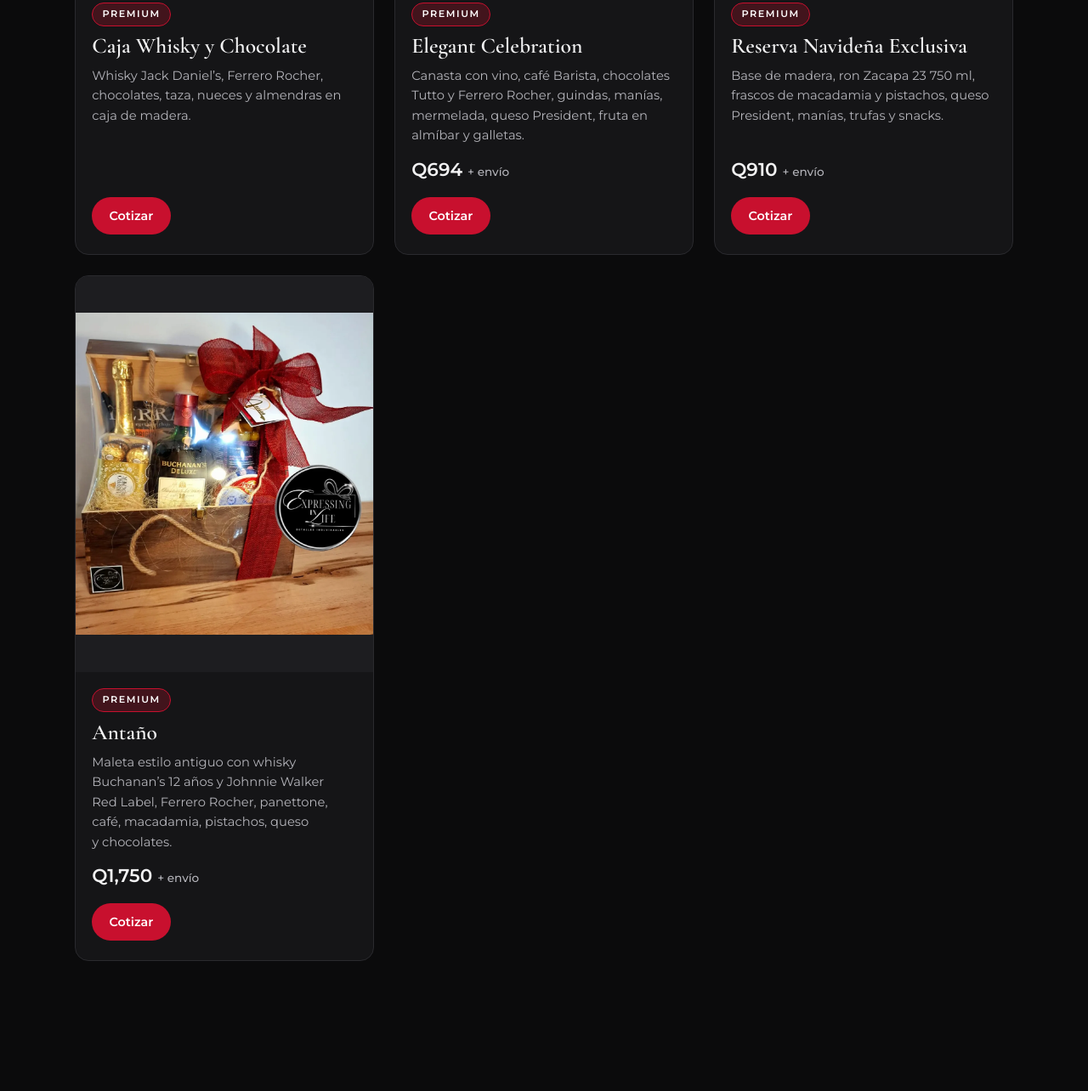
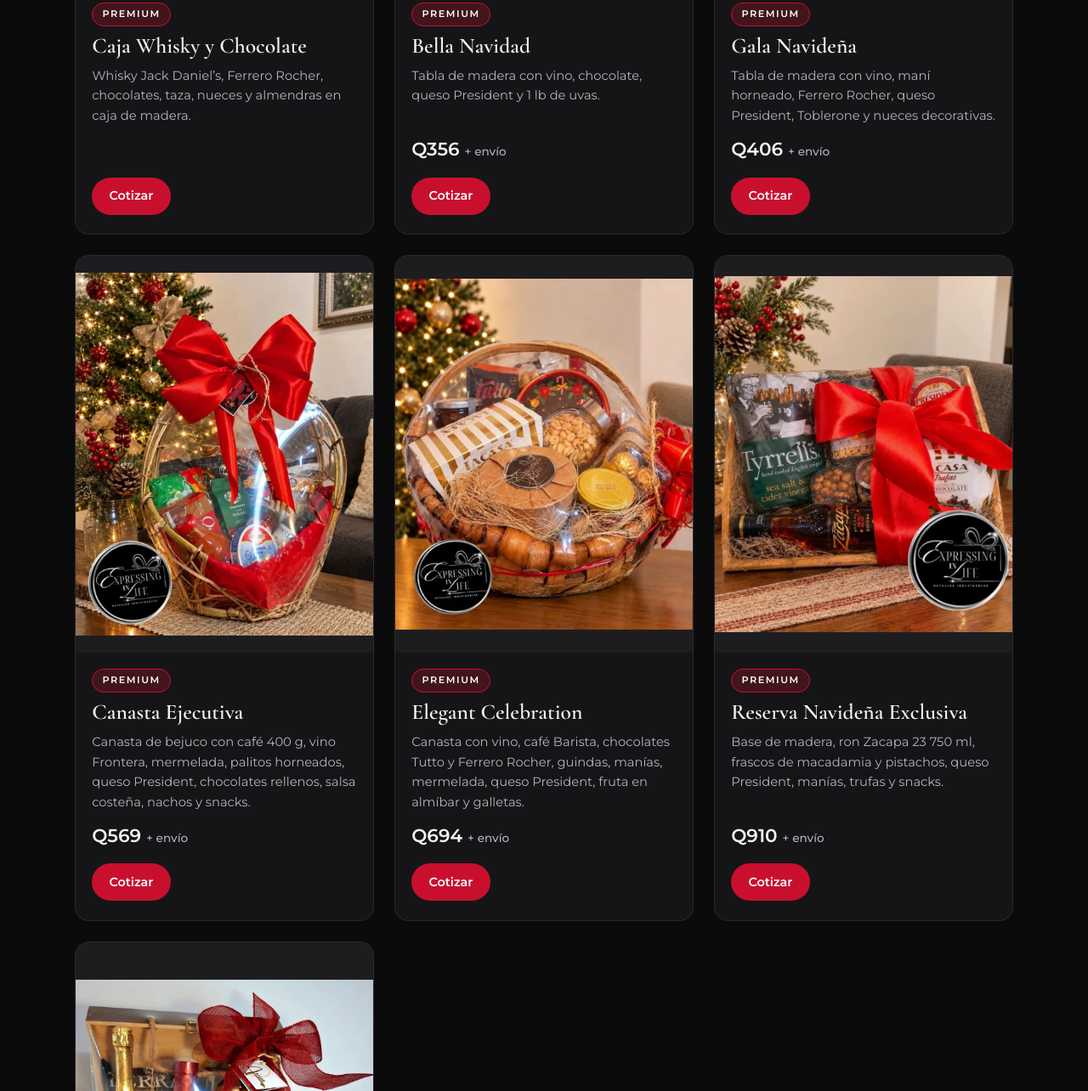
Before and after one commit to Joszhuua/expressing-in-life, a plain HTML site: page index.html in a window 1280 px wide. Shown: the part 9467-10751 px from the top of the page at 85% size. Drawn offline with nearby package versions, Linux system fonts and the light colour scheme.

Commit message:
feat: Bella Navidad, Gala Navideña y Canasta Ejecutiva con precio + envío
Co-Authored-By: Claude Opus 5.5 <noreply@anthropic.com>

```diff
--- a/index.html
+++ b/index.html
@@ -227,6 +227,24 @@
             <a class="btn btn-cta btn-sm" data-dm href="#contacto">Cotizar</a></div>
         </li>
         <li class="card">
+          <img src="/img/canasta-35.webp" alt="Tabla de madera con vino Cono Sur, chocolate Lacasa 70 %, queso President y uvas, con moño negro" width="936" height="1131" loading="lazy">
+          <div class="card-body"><span class="tag tag-premium">Premium</span><h3>Bella Navidad</h3><p>Tabla de madera con vino, chocolate, queso President y 1 lb de uvas.</p>
+            <p class="price">Q356 <span>+ envío</span></p>
+            <a class="btn btn-cta btn-sm" data-dm href="#contacto">Cotizar</a></div>
+        </li>
+        <li class="card">
+          <img src="/img/canasta-36.webp" alt="Tabla de madera con vino, Ferrero Rocher, queso President, Toblerone, maní y nueces, con moño rojo" width="843" height="1131" loading="lazy">
+          <div class="card-body"><span class="tag tag-premium">Premium</span><h3>Gala Navideña</h3><p>Tabla de madera con vino, maní horneado, Ferrero Rocher, queso President, Toblerone y nueces decorativas.</p>
+            <p class="price">Q406 <span>+ envío</span></p>
+            <a class="btn btn-cta btn-sm" data-dm href="#contacto">Cotizar</a></div>
+        </li>
+        <li class="card">
+          <img src="/img/canasta-37.webp" alt="Canasta de bejuco con café Starbucks, vino Frontera, queso President, mermelada y snacks, con gran moño rojo" width="983" height="1200" loading="lazy">
+          <div class="card-body"><span class="tag tag-premium">Premium</span><h3>Canasta Ejecutiva</h3><p>Canasta de bejuco con café 400 g, vino Frontera, mermelada, palitos horneados, queso President, chocolates rellenos, salsa costeña, nachos y snacks.</p>
+            <p class="price">Q569 <span>+ envío</span></p>
+            <a class="btn btn-cta btn-sm" data-dm href="#contacto">Cotizar</a></div>
+        </li>
+        <li class="card">
           <img src="/img/canasta-31.webp" alt="Canasta de mimbre con vino, café, Ferrero Rocher, queso, manías y mermelada" width="958" height="1131" loading="lazy">
           <div class="card-body"><span class="tag tag-premium">Premium</span><h3>Elegant Celebration</h3><p>Canasta con vino, café Barista, chocolates Tutto y Ferrero Rocher, guindas, manías, mermelada, queso President, fruta en almíbar y galletas.</p>
             <p class="price">Q694 <span>+ envío</span></p>
```
Also changed, not shown: img/canasta-35.webp (added), img/canasta-36.webp (added), img/canasta-37.webp (added).
